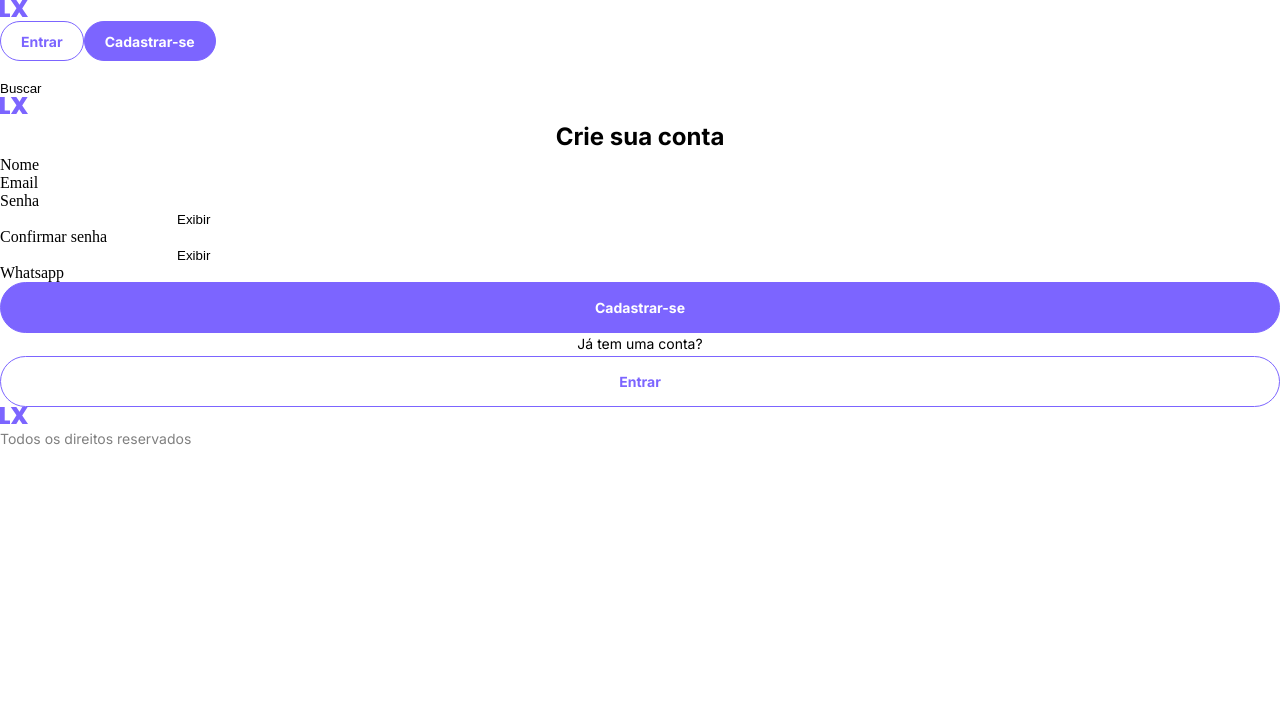
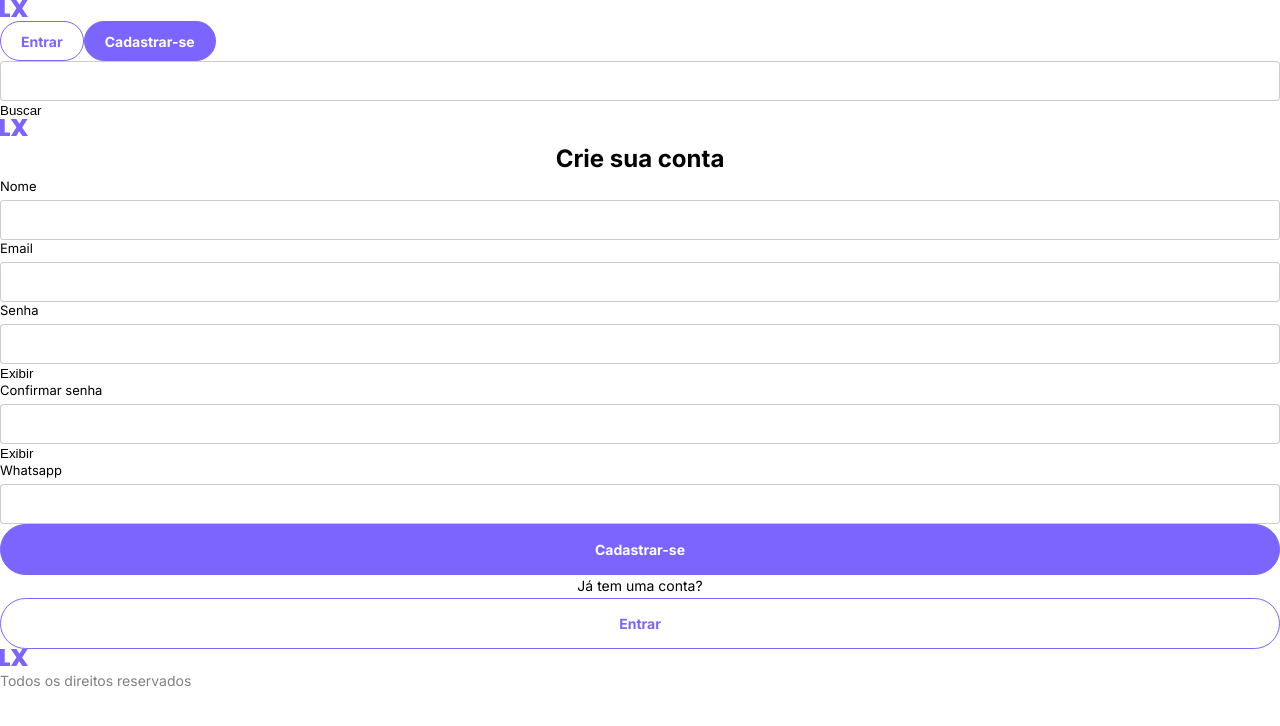
Before and after one commit to josedasilva123/react4-projeto, a React (Vite) app: page /cadastro in a window 1280 px wide. Shown: the top 726 px of the page. Built offline with nearby package versions, Linux system fonts and the light colour scheme.

Commit message:
form field styles

```diff
--- a/src/components/shared/fragments/fields/Input/index.tsx
+++ b/src/components/shared/fragments/fields/Input/index.tsx
@@ -10,7 +10,7 @@ interface Props extends InputHTMLAttributes<HTMLInputElement> {
 export const Input = forwardRef(
   ({ label, error, ...rest }: Props, ref: ForwardedRef<HTMLInputElement>) => {
     return (
-      <div>
+      <div className="field">
         {label ? <label htmlFor={rest.id}>{label}</label> : null}
         <input ref={ref} {...rest} />
         {error ? <Text tag="p" aria-label="error">{error.message}</Text> : null}
--- a/src/components/shared/fragments/fields/InputPassword/index.tsx
+++ b/src/components/shared/fragments/fields/InputPassword/index.tsx
@@ -12,7 +12,7 @@ export const InputPassword = forwardRef(
     const [isVisible, setIsVisible] = useState(false);
 
     return (
-      <div>
+      <div className="field">
         {label ? <label htmlFor={rest.id}>{label}</label> : null}
         <div>
           <input type={isVisible ? "text" : "password"} ref={ref} {...rest} />
--- a/src/components/shared/fragments/fields/Select/index.tsx
+++ b/src/components/shared/fragments/fields/Select/index.tsx
@@ -14,7 +14,7 @@ export const Select = forwardRef(
     ref: ForwardedRef<HTMLSelectElement>
   ) => {
     return (
-      <div>
+      <div className="field">
         {label ? <label htmlFor={rest.id}>{label}</label> : null}
         <select ref={ref} {...rest}>
           {children}
--- a/src/components/shared/fragments/fields/TextArea/index.tsx
+++ b/src/components/shared/fragments/fields/TextArea/index.tsx
@@ -13,7 +13,7 @@ export const TextArea = forwardRef(
     ref: ForwardedRef<HTMLTextAreaElement>
   ) => {
     return (
-      <div>
+      <div className="field">
         {label ? <label htmlFor={rest.id}>{label}</label> : null}
         <textarea ref={ref} {...rest} />
         {error ? (
--- a/src/components/userAdvert/structures/forms/CreateAdvertForm/index.tsx
+++ b/src/components/userAdvert/structures/forms/CreateAdvertForm/index.tsx
@@ -72,6 +72,7 @@ export function CreateAdvertForm({ callback }: Props) {
       />
 
       <TextArea
+        className="big"
         label="Descrição"
         {...register("content")}
         disabled={loading}
--- a/src/components/userAdvert/structures/forms/EditAdvertForm/index.tsx
+++ b/src/components/userAdvert/structures/forms/EditAdvertForm/index.tsx
@@ -80,6 +80,7 @@ export function EditAdvertForm({ callback }: Props) {
       />
 
       <TextArea
+        className="big"
         label="Descrição"
         {...register("content")}
         disabled={loading}
--- /dev/null
+++ b/src/styles/form.scss
@@ -0,0 +1,45 @@
+%fieldDefaults {
+  width: 100%;
+
+  font-family: var(--font-primary);
+  font-size: 0.8125rem;
+  font-weight: 400;
+
+  background: var(--color-white);
+
+  border: 1px solid var(--color-black-20);
+  border-radius: 4px;
+}
+
+.field {
+  width: 100%;
+  display: flex;
+  flex-direction: column;
+  gap: 6px;
+
+  label {
+    font-family: var(--font-primary);
+    font-size: 0.8125rem;
+    font-weight: 400;
+  }
+
+  input,
+  select {
+    @extend %fieldDefaults;
+
+    height: 2.5rem;
+    padding: 0 12px;
+  }
+
+  textarea {
+    resize: none;
+    height: 80px;
+    padding: 12px;
+
+    &.big {
+      height: 160px;
+    }
+
+    @extend %fieldDefaults;
+  }
+}
--- a/src/styles/index.scss
+++ b/src/styles/index.scss
@@ -2,3 +2,4 @@
 @import "./variables.scss";
 @import "./typography.scss";
 @import "./button.scss";
+@import "./form.scss";
```
